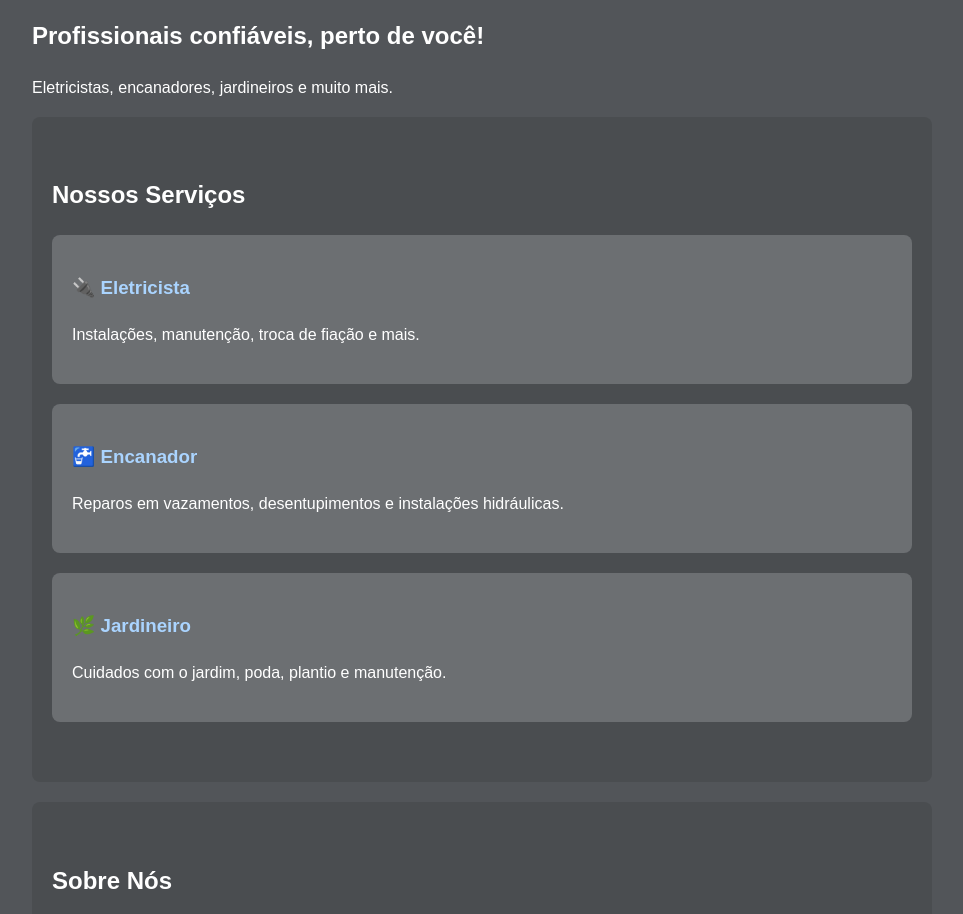
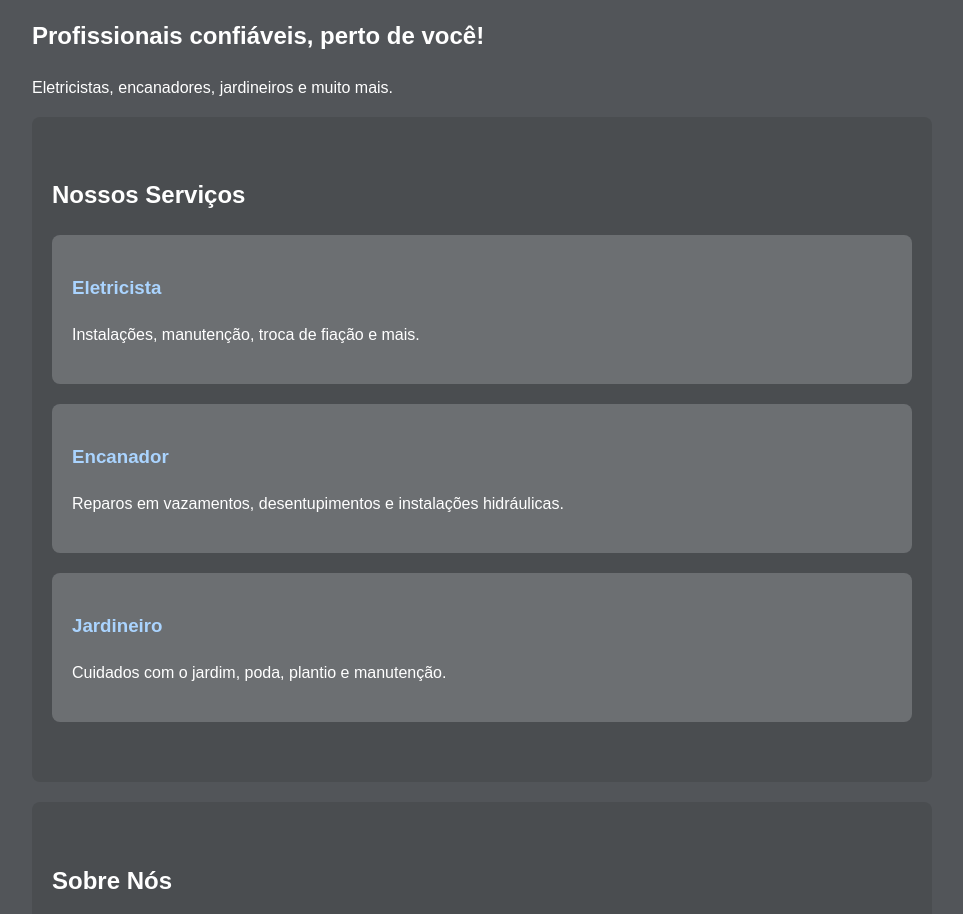
Before and after one commit to GuizaoUnderground/ABEX, a plain HTML site: page index.html in a window 1280 px wide. Shown: the part 183-1097 px from the top of the page, without its empty margins (158-1121 px from the left). Drawn offline with Linux system fonts and the light colour scheme.

Commit message:
Update index.html

```diff
--- a/index.html
+++ b/index.html
@@ -27,17 +27,17 @@
     <h2>Nossos Serviços</h2>
 
     <div class="servico-item">
-      <h3>🔌 <a href="eletricista.html">Eletricista</a></h3>
+      <h3> <a href="eletricista.html">Eletricista</a></h3>
       <p>Instalações, manutenção, troca de fiação e mais.</p>
     </div>
 
     <div class="servico-item">
-      <h3>🚰 <a href="encanador.html">Encanador</a></h3>
+      <h3> <a href="encanador.html">Encanador</a></h3>
       <p>Reparos em vazamentos, desentupimentos e instalações hidráulicas.</p>
     </div>
 
     <div class="servico-item">
-      <h3>🌿 <a href="jardineiro.html">Jardineiro</a></h3>
+      <h3> <a href="jardineiro.html">Jardineiro</a></h3>
       <p>Cuidados com o jardim, poda, plantio e manutenção.</p>
     </div>
   </section>
```
